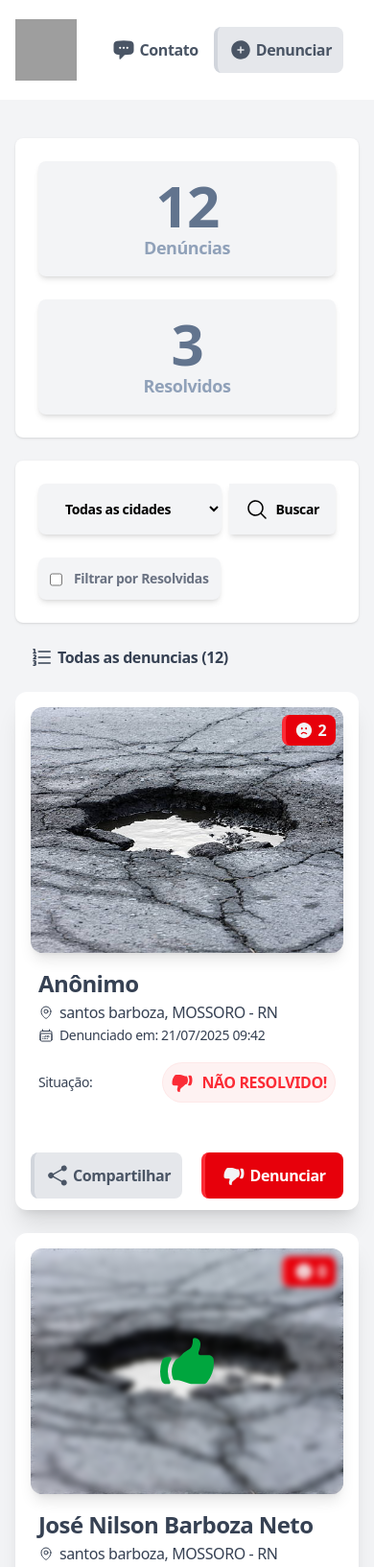
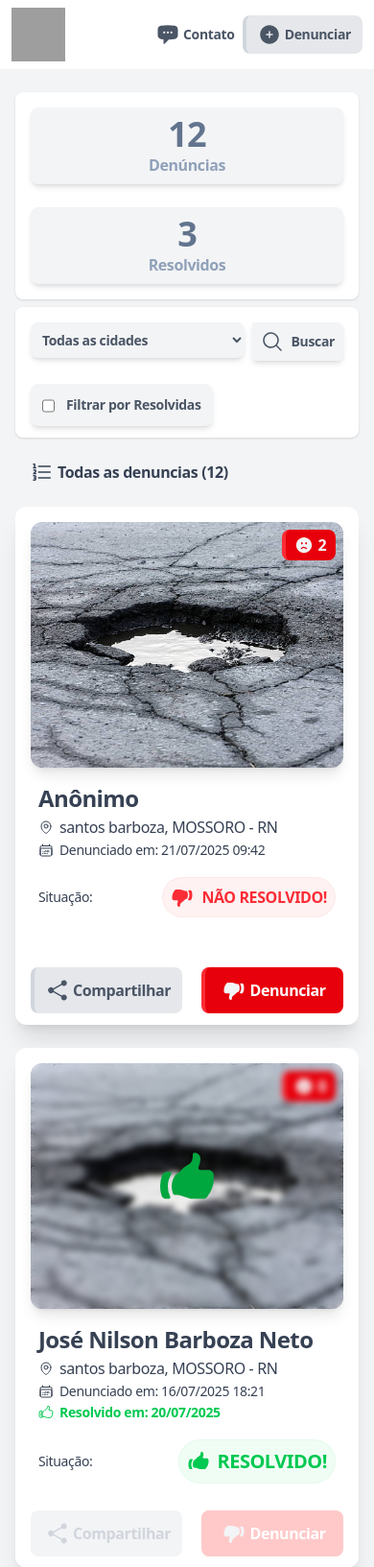
Before and after one commit to Nilsonbarbozza/app.buracoDaPrefeita, a Django app: page /home/ in a window 390 px wide. Shown: the top 1633 px of the page at 96% size. Run offline with Django 5.2, Linux system fonts and the light colour scheme; data comes from the database, SQL or seed files in the repository; grey boxes are pictures that could not be loaded.

Commit message:
FIX:Style-responsividade/card-denuncia/nav

```diff
--- a/app/templates/paghome.html
+++ b/app/templates/paghome.html
@@ -13,23 +13,23 @@
 <body class="bg-gray-100">
 
   <!-- Header (NAV) -->
-  <header class="bg-white border-b-gray-300 ">
-    <div class="container mx-auto max-w-screen-xl px-4 py-4 flex justify-between items-center">
-      <a href="/" class="flex items-center space-x-3">
-        <img src="https://www.mactools.pro/_next/image?url=https%3A%2F%2Fi.ibb.co%2FznYhJxL%2Flogo-no-writing.png&w=128&q=75" alt="Logo" class="h-16 w-16">
+  <header class="bg-white flex justify-center items-center border-b-gray-300 ">
+    <div class="container h-18 max-h-full md:max-h-screen flex justify-between items-center">
+      <a href="/" class="flex items-center p-3">
+        <img src="https://www.mactools.pro/_next/image?url=https%3A%2F%2Fi.ibb.co%2FznYhJxL%2Flogo-no-writing.png&w=128&q=75" alt="Logo" class="h-14 w-14">
         <span class="text-black text-4xl font-semibold"></span>
       </a>
-      <div class="flex flex-row sm:flex-row sm:gap-2.5 gap-1 justify-between px-4 py-3">
-        <a href="{% url 'enviar_denuncia' %}" class="text-gray-600 text-base ">
-          <button type="button" class="flex justify-center gap-1 items-center w-full sm:w-auto font-bold font-raleway subpixel-antialiased tracking-tight bg-white-100  p-3 rounded-lg transition duration-300 ease-in-out hover:bg-white-100  transform hover:scale-105">
+      <div class="flex flex-row sm:flex-row sm:gap-2.5 gap-1 justify-between p-3">
+        <a href="{% url 'enviar_denuncia' %}" class="text-gray-600 text-sm ">
+          <button type="button" class="flex justify-center gap-1 items-center h-10 w-full sm:w-full font-bold font-raleway subpixel-antialiased tracking-tight bg-white-100 p-1 rounded-lg transition duration-300 ease-in-out hover:bg-white-100  transform hover:scale-105">
             <svg xmlns="http://www.w3.org/2000/svg" viewBox="0 0 24 24" fill="currentColor" class="h-6 w-6 text-gray-600">
               <path fill-rule="evenodd" d="M12 2.25c-2.429 0-4.817.178-7.152.521C2.87 3.061 1.5 4.795 1.5 6.741v6.018c0 1.946 1.37 3.68 3.348 3.97.877.129 1.761.234 2.652.316V21a.75.75 0 0 0 1.28.53l4.184-4.183a.39.39 0 0 1 .266-.112c2.006-.05 3.982-.22 5.922-.506 1.978-.29 3.348-2.023 3.348-3.97V6.741c0-1.947-1.37-3.68-3.348-3.97A49.145 49.145 0 0 0 12 2.25ZM8.25 8.625a1.125 1.125 0 1 0 0 2.25 1.125 1.125 0 0 0 0-2.25Zm2.625 1.125a1.125 1.125 0 1 1 2.25 0 1.125 1.125 0 0 1-2.25 0Zm4.875-1.125a1.125 1.125 0 1 0 0 2.25 1.125 1.125 0 0 0 0-2.25Z" clip-rule="evenodd" />
             </svg>
             Contato
           </button>
         </a>
-        <a href="{% url 'enviar_denuncia' %}" class="text-gray-600 text-base">
-          <button type="button" class="flex justify-center gap-1 items-center w-full sm:w-auto font-bold font-raleway subpixel-antialiased tracking-tight bg-gray-200 border-l-4 border-gray-300 text-blue-gray-900 p-3 rounded-lg transition duration-300 ease-in-out hover:bg-gray-300 dark:hover:bg-gray-300 transform hover:scale-105">
+        <a href="{% url 'enviar_denuncia' %}" class="text-gray-600 text-sm">
+          <button type="button" class="flex justify-center gap-1 items-center h-10 w-full sm:w-auto font-bold font-raleway subpixel-antialiased tracking-tight bg-gray-200 border-l-4 border-gray-300 text-blue-gray-900 p-3 rounded-lg transition duration-300 ease-in-out hover:bg-gray-300 dark:hover:bg-gray-300 transform hover:scale-105">
             <svg xmlns="http://www.w3.org/2000/svg" viewBox="0 0 24 24" fill="currentColor" class="h-6 w-6 text-gray-600">
               <path fill-rule="evenodd" d="M12 2.25c-5.385 0-9.75 4.365-9.75 9.75s4.365 9.75 9.75 9.75 9.75-4.365 9.75-9.75S17.385 2.25 12 2.25ZM12.75 9a.75.75 0 0 0-1.5 0v2.25H9a.75.75 0 0 0 0 1.5h2.25V15a.75.75 0 0 0 1.5 0v-2.25H15a.75.75 0 0 0 0-1.5h-2.25V9Z" clip-rule="evenodd" />
             </svg>
@@ -41,31 +41,33 @@
   </header>
 
   <!-- Main Content -->
-  <main class="min-h-screen py-10">
+  <main class="min-h-screen my-6 sm:mx-36">
     <div class="container mx-auto max-w-screen-xl px-4">
 
       <!-- Filtros e Estatísticas -->
-      <section class="mb-6 bg-white rounded-lg p-6 shadow space-y-6">
+      <section class="mb-2 h-full bg-white rounded-lg p-4 shadow space-y-6">
 
         <!-- Estatísticas -->
         <div class="grid grid-cols-1 sm:grid-cols-2 md:grid-cols-4 gap-6">
-          <div class="bg-gray-100 text-center rounded-lg shadow-md py-4">
-            <div class="text-6xl text-slate-500 font-bold font-raleway subpixel-antialiased tracking-tight">{{ total_denuncias }}</div>
-            <div class="font-raleway text-lg text-slate-400 font-bold font-raleway subpixel-antialiased tracking-tight">Denúncias</div>
+          <div class="bg-gray-100 sm:h-full text-center rounded-lg shadow-md ">
+            <div class="text-4xl p-2 text-slate-500 font-bold font-raleway subpixel-antialiased tracking-tight">{{ total_denuncias }}
+              <p class="text-base text-slate-400 font-bold font-raleway subpixel-antialiased tracking-tight">Denúncias</p>
+            </div>
           </div>
-          <div class="bg-gray-100 text-center rounded-lg shadow-md py-4">
-            <div class="text-6xl text-slate-500 font-bold font-raleway subpixel-antialiased tracking-tight">{{ denuncias_resolvidas }}</div>
-            <div class="text-lg text-slate-400 font-bold font-raleway subpixel-antialiased tracking-tight">Resolvidos</div>
+          <div class="bg-gray-100 sm:h-full text-center rounded-lg shadow-md">
+            <div class="text-4xl p-2 text-slate-500 font-bold font-raleway subpixel-antialiased tracking-tight">{{ denuncias_resolvidas }}
+              <p class="text-base text-slate-400 font-bold font-raleway subpixel-antialiased tracking-tight">Resolvidos</p>
+            </div>
           </div>
         </div>
       </section>
 
       <!-- Filtros -->
-      <section class="mb-6 bg-white rounded-lg p-6 shadow space-y-6">
-        <div class="grid grid-cols-1 md:grid-cols-2 lg:grid-cols-4 gap-6 items-center">
-          <form method="GET" action="{% url 'home' %}" class="flex flex-row md:flex-row md:items-center gap-2 md:col-span-2">
+      <section class="mb-6 h-full bg-white rounded-lg shadow space-y-6">
+        <div class="p-4 grid grid-cols-1 md:grid-cols-2 lg:grid-cols-4 gap-6 items-center">
+          <form method="GET" action="{% url 'home' %}" class="h-10 flex flex-row md:flex-row md:items-center gap-2 md:col-span-2">
             <div class="relative w-full">
-              <select label="Filtre sua cidade" name="cidade" id="cidade" class="py-4 px-6 w-full bg-gray-100 border-transparent rounded-lg shadow-md font-bold font-raleway subpixel-antialiased tracking-tight text-sm focus:border-blue-500 focus:ring-blue-500 disabled:opacity-50 disabled:pointer-events-none">
+              <select label="Filtre sua cidade" name="cidade" id="cidade" class="p-2 w-full bg-gray-100 border-transparent rounded-lg shadow-md font-bold font-raleway text-gray-600 subpixel-antialiased tracking-tight text-sm focus:border-blue-500 focus:ring-blue-500 disabled:opacity-50 disabled:pointer-events-none">
                 <option value="">Todas as cidades</option>
                 {% for cidade in cidades %}
                 <option value="{{ cidade.nome }}" {% if cidade.nome == cidade_selecionada %}selected{% endif %}>
@@ -74,14 +76,14 @@
                 {% endfor %}
               </select>
             </div>
-            <button type="submit" class="py-3 px-4 inline-flex justify-center items-center gap-x-2 text-sm font-bold font-raleway subpixel-antialiased tracking-tight rounded-e-md border shadow-md border-transparent bg-gray-100 text-blue-gray-900 hover:bg-blue-200 focus:outline-hidden focus:bg-blue-200 disabled:opacity-50 disabled:pointer-events-none">
-              <svg xmlns="http://www.w3.org/2000/svg" viewBox="0 0 24 24" fill="currentColor" class="size-6">
+            <button type="submit" class="h-10 p-2 inline-flex justify-center items-center gap-x-2 text-sm font-bold font-raleway subpixel-antialiased tracking-tight rounded-e-md border shadow-md border-transparent bg-gray-100 text-gray-600 hover:bg-blue-200 focus:outline-hidden focus:bg-blue-200 disabled:opacity-50 disabled:pointer-events-none">
+              <svg xmlns="http://www.w3.org/2000/svg" viewBox="0 0 24 24" fill="currentColor" class="w-6 h-6">
                 <path fill-rule="evenodd" d="M10.5 3.75a6.75 6.75 0 1 0 0 13.5 6.75 6.75 0 0 0 0-13.5ZM2.25 10.5a8.25 8.25 0 1 1 14.59 5.28l4.69 4.69a.75.75 0 1 1-1.06 1.06l-4.69-4.69A8.25 8.25 0 0 1 2.25 10.5Z" clip-rule="evenodd" />
               </svg>
               Buscar
             </button>
           </form>
-          <div class=" flex flex-row">
+          <div class="h-10 flex flex-row">
             <form method="get" id="filtroForm" >
               {% if cidade_selecionada %}
                 <input type="hidden" name="cidade" value="{{ cidade_selecionada }}">
@@ -94,7 +96,7 @@
                   id="filtroResolvido"
                   onchange="document.getElementById('filtroForm').submit();"
                 >
-                <span class="flex flex-row text-sm text-gray-500 ms-3">Filtrar por Resolvidas</span>
+                <span class="flex flex-row text-sm text-gray-600 ms-3">Filtrar por Resolvidas</span>
               </label>
             </form>
           </div>
```
Also changed, not shown: app/templates/denuncia.html (+10 -10 lines).
